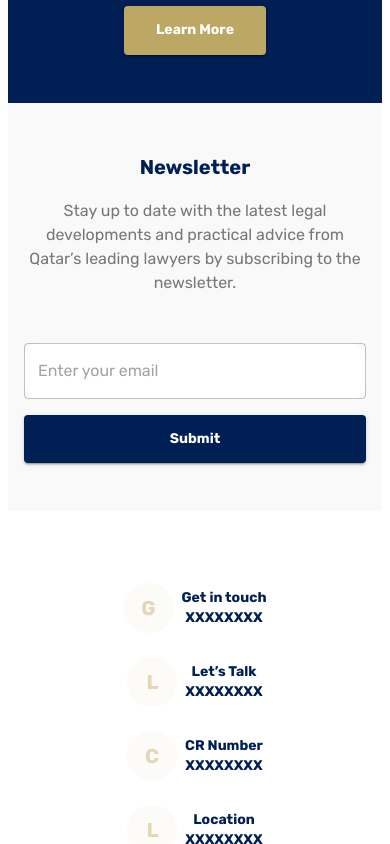
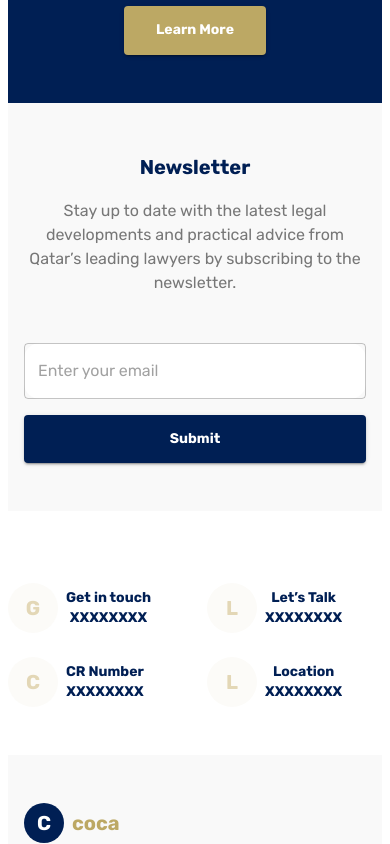
Before and after one commit to fazmirfawasps/web-app, a React (Vite) app: page / in a window 390 px wide. Shown: the part 11156-12000 px from the top of the page. Built offline with nearby package versions, Linux system fonts and the light colour scheme.

Commit message:
newsletter responsive

```diff
--- a/src/shared/newsletter/newsletter.jsx
+++ b/src/shared/newsletter/newsletter.jsx
@@ -87,7 +87,7 @@ const Newsletter = () => {
         >
           {["Get in touch", "Let’s Talk", "CR Number", "Location"].map(
             (title, index) => (
-              <Grid item xs={12} sm={6} md={2} key={index} gap={2}>
+              <Grid item xs={6} sm={6} md={2} key={index} gap={2}>
                 <Box
                   sx={{
                     display: "flex",
@@ -95,7 +95,7 @@ const Newsletter = () => {
                     alignItems: "center",
                     textAlign: "center",
                     gap: "0.5rem",
-                   justifyContent:'center'
+                   justifyContent:'start'
                   }}
                 >
                   <Box
```
